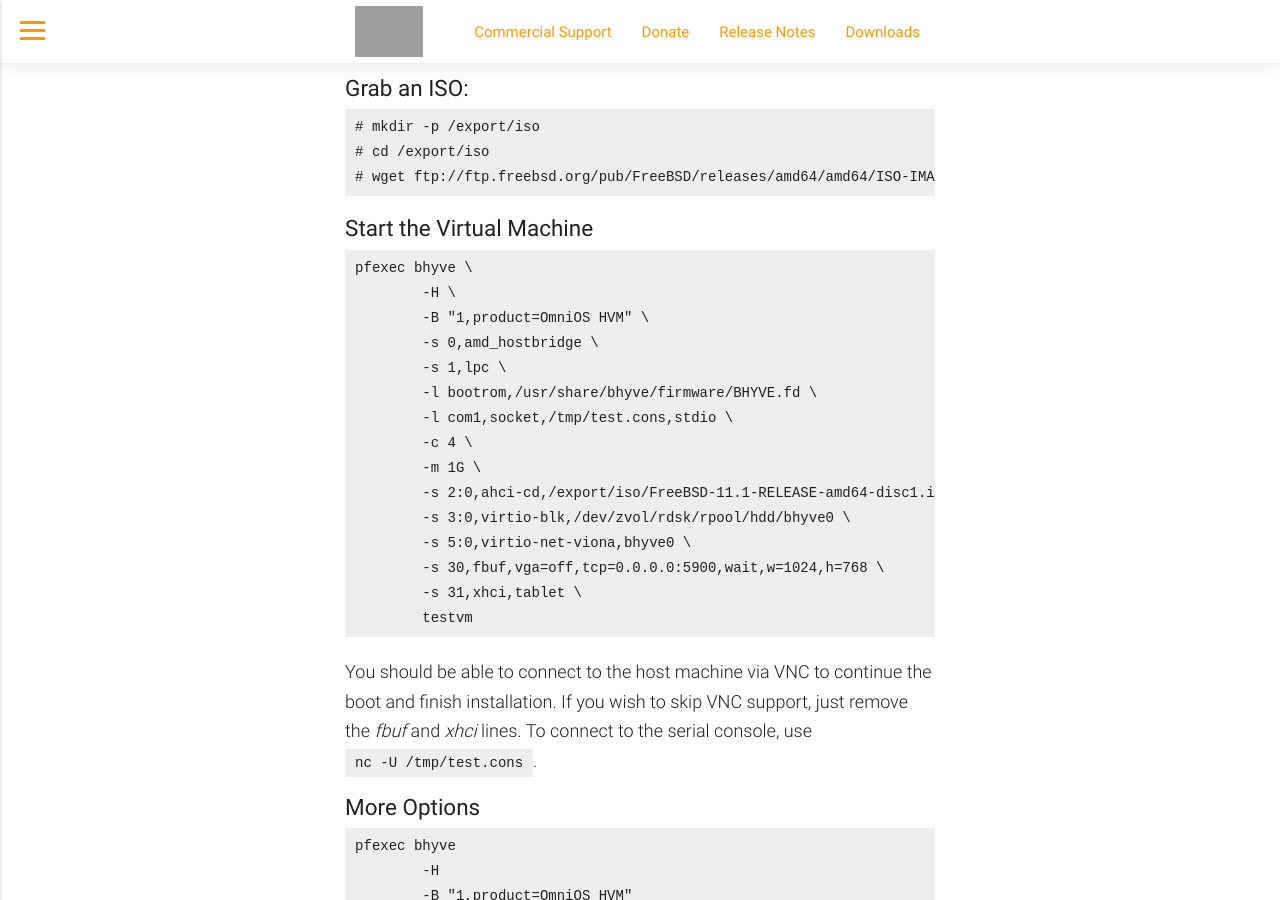
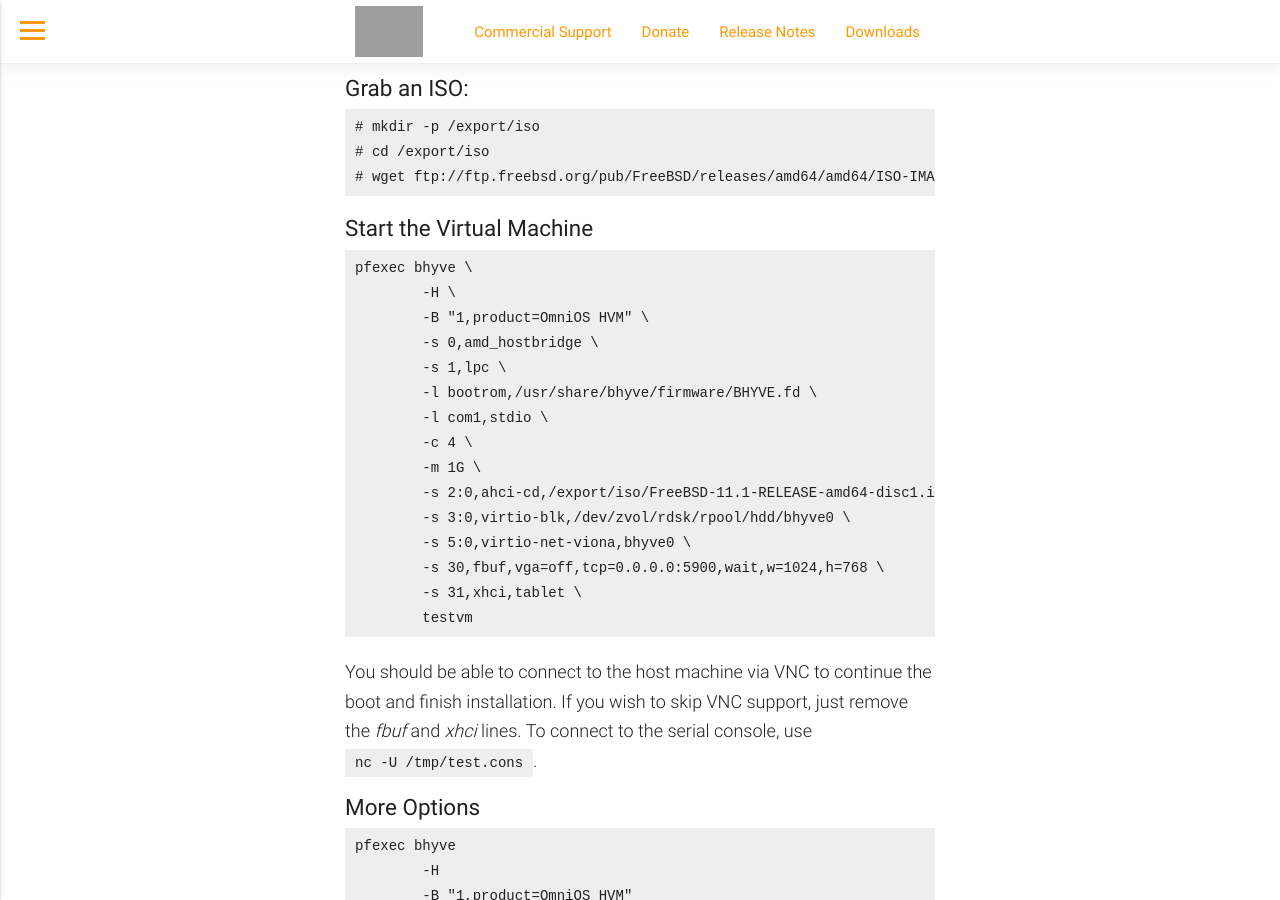
Before and after one commit to omniosorg/omniosorg.github.io, a Jekyll site: the page built from _docs/info/bhyve.md, in a window 1280 px wide and 900 px high, scrolled down 3391 px. Built offline with Jekyll 4.4.1, drawn with Linux system fonts in a browser that asks for light colours; grey boxes are pictures that could not be loaded.

Commit message:
Fix example com1 line

```diff
--- a/_docs/info/bhyve.md
+++ b/_docs/info/bhyve.md
@@ -163,7 +163,7 @@
         -s 0,amd_hostbridge \
         -s 1,lpc \
         -l bootrom,/usr/share/bhyve/firmware/BHYVE.fd \
-        -l com1,socket,/tmp/test.cons,stdio \
+        -l com1,stdio \
         -c 4 \
         -m 1G \
         -s 2:0,ahci-cd,/export/iso/FreeBSD-11.1-RELEASE-amd64-disc1.iso \
```
